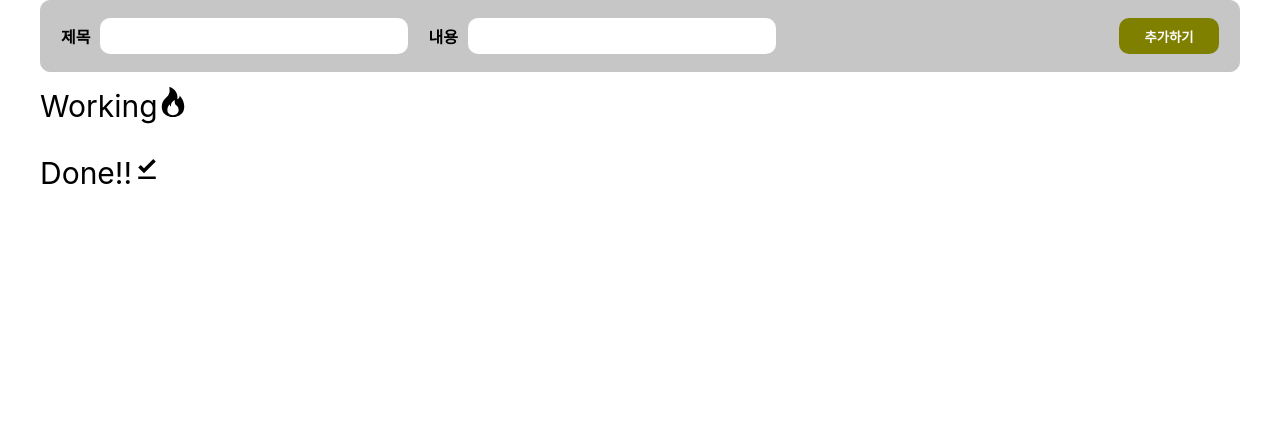
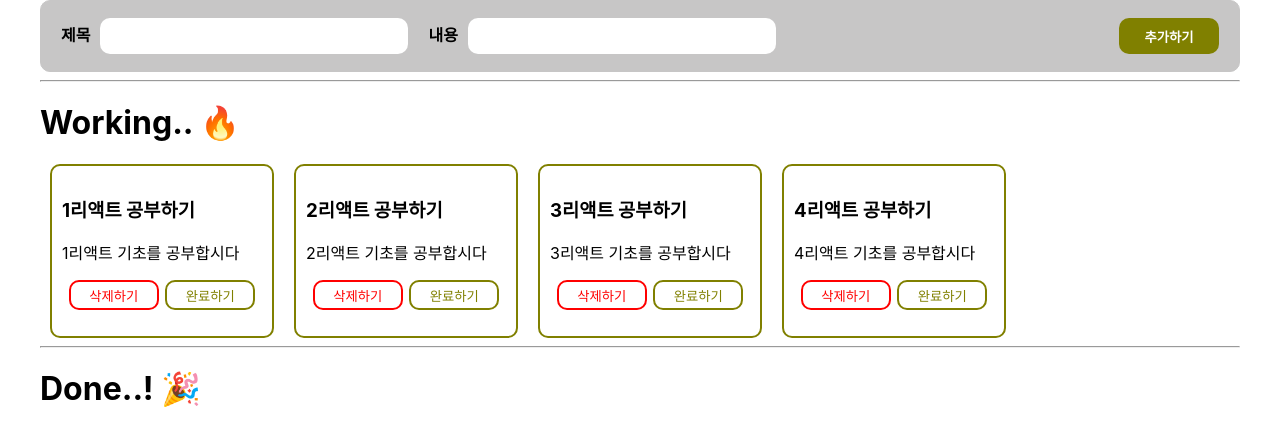
Before and after one commit to 1roo/hanghae_todo, a React (Create React App) app: page / in a window 1280 px wide. Shown: the top 446 px of the page. Built offline with nearby package versions, Linux system fonts and the light colour scheme.

Commit message:
240227 vl1 다시작성

```diff
--- a/src/App.css
+++ b/src/App.css
@@ -1,4 +1,4 @@
-.container {
+body {
   max-width: 1200px;
   min-width: 800px;
   margin: 0 auto;
@@ -15,7 +15,7 @@
   align-items: center;
   font-weight: 600;
 }
-.add-btn {
+.regist-btn {
   height: 36px;
   width: 100px;
   border-radius: 10px;
@@ -24,17 +24,12 @@
   color: white;
   font-weight: 600;
 }
-.add-btn:hover {
+.regist-btn:hover {
   cursor: pointer;
   background-color: olivedrab;
 }
 
-.input-group {
-  display: flex;
-  align-items: center;
-}
-
-.input-group > input {
+.inputs > input {
   height: 30px;
   width: 300px;
   border-radius: 10px;
@@ -42,17 +37,17 @@
   border-color: transparent;
 }
 
-.section-title {
-  display: block;
-  margin: 15px 0;
-  font-size: 30px;
-}
-
-.not-done, .done {
+.todo-list {
   display: flex;
 }
 
-.component-style {
+.not-done-btn, .done-btn {
+  display: flex;
+  justify-content: center;
+  align-items: center;
+}
+
+.todo-container {
   width: 200px;
   height: 150px;
   margin: 0 10px;
@@ -61,7 +56,7 @@
   padding: 10px;
 }
 
-.title {
+/* .title {
   height: 30px;
   font-size: 25px;
   font-weight: bold;
@@ -72,7 +67,7 @@
   margin-top: 5px;;
   font-size: 18px;
   padding: 5px;
-}
+} */
 
 .btns {
   display: flex;
--- a/src/App.js
+++ /dev/null
@@ -1,104 +0,0 @@
-import React, { useState } from "react";
-import './App.css';
-import { MdFileDownloadDone } from "react-icons/md";
-import { BsFire } from "react-icons/bs";
-import Done from './components/Done';
-import NotDone from './components/NotDone';
-
-
-const App = () => {
-
-  const [todos, setTodos] = useState([
-    // { id: 1, title: '', body: '', isDone: false },
-    // { id: 2, title: '1', body: '22', isDone: false },
-    // { id: 3, title: '2', body: '33', isDone: true },
-    // { id: 4, title: '3', body: '44', isDone: false },
-  ]);
-
-  const [title, setTitle] = useState('');
-  const [body, setBody] = useState('');
-  const [isDone, setIsDone] = useState(false);
-
-  const addButtonHandler = () => {
-    const newTodo = {
-      id: todos.length + 1,
-      title,
-      body,
-      isDone,
-    }
-    setTodos([...todos, newTodo])
-    setTitle("");
-    setBody("");
-  };
-
-  const deleteButtonHandler = (id) => {
-    const newTodos = todos.filter(function (todo) {
-      return todo.id !== id;
-    });
-    setTodos(newTodos);
-  }
-
-  const changeStatus = (id) => {
-    const newTodos = todos.map((todo) => {
-      if (todo.id === id) {
-        return { ...todo, isDone: !todo.isDone };
-      }
-      return todo;
-    });
-    setTodos(newTodos);
-  }
-
-  const notDoneTodos = todos.filter(function (todo) {
-    return todo.isDone === false;
-  });
-
-  const doneTodos = todos.filter(function (todo) {
-    return todo.isDone === true;
-  });
-
-
-
-
-  return (
-    <div className="container">
-      <div className="input-bar">
-        <div className="input-group">
-          <label>제목</label>
-          <input value={title} onChange={(event) => {
-            setTitle(event.target.value)
-          }} />
-          <label>내용</label>
-          <input value={body} onChange={(event) => {
-            setBody(event.target.value)
-          }} />
-        </div>
-        <button className="add-btn" onClick={addButtonHandler}>추가하기</button>
-      </div>
-      <span className="section-title">Working<BsFire /></span>
-      <div className="not-done">
-        {notDoneTodos.map(function (item) {
-          return <NotDone key={item.id} item={item} deleteButtonHandler={deleteButtonHandler} changeStatus={changeStatus} />
-        })}
-      </div>
-
-      <span className="section-title">Done!!<MdFileDownloadDone /></span>
-      <div className="done">
-        {doneTodos.map(function (item) {
-          return <Done key={item.id} item={item} deleteButtonHandler={deleteButtonHandler} changeStatus={changeStatus} />
-        })}
-      </div>
-
-    </div>
-  )
-
-
-}
-
-
-
-
-
-
-
-
-export default App;
--- /dev/null
+++ b/src/App.jsx
@@ -0,0 +1,24 @@
+import React, { useState } from "react";
+import './App.css';
+import TodoList from "./pages/TodoList";
+
+
+const App = () => {
+
+  return (
+    <>
+      <TodoList />
+    </>
+  )
+
+
+}
+
+
+
+
+
+
+
+
+export default App;
--- a/src/components/Done.js
+++ /dev/null
@@ -1,14 +0,0 @@
-const Done = ({ item, deleteButtonHandler, changeStatus }) => {
-    return (
-        <div key={item.id} className="component-style">
-            <div className="title">{item.title}</div>
-            <div className="body">{item.body}</div>
-            <div className="btns">
-                <button onClick={() => deleteButtonHandler(item.id)}>삭제하기</button>
-                <button onClick={() => changeStatus(item.id)}>취소</button>
-            </div>
-        </div>
-    )
-};
-
-export default Done;
--- a/src/components/NotDone.js
+++ /dev/null
@@ -1,14 +0,0 @@
-const NotDone = ({ item, deleteButtonHandler, changeStatus }) => {
-    return (
-        <div key={item.id} className="component-style">
-            <div className="title">{item.title}</div>
-            <div className="body">{item.body}</div>
-            <div className="btns">
-                <button onClick={() => deleteButtonHandler(item.id)}>삭제하기</button>
-                <button onClick={() => changeStatus(item.id)}>완료</button>
-            </div>
-        </div>
-    )
-};
-
-export default NotDone;
--- /dev/null
+++ b/src/components/TodoRegist.jsx
@@ -0,0 +1,40 @@
+import React, { useState } from "react";
+
+
+const TodoRegist = ({ registTodoHandler }) => {
+    const [title, setTitle] = useState("");
+    const [body, setBody] = useState("");
+
+
+    const registTodo = () => {
+        registTodoHandler({ title, body });
+        setTitle('');
+        setBody('');
+    }
+
+
+    return (
+        <div>
+            <div className="input-bar">
+                <div className="inputs">
+                    제목
+                    <input type="text"
+                        value={title}
+                        onChange={(event) => setTitle(event.target.value)} />
+                        내용
+                    <input type="text"
+                        value={body}
+                        onChange={(event) => setBody(event.target.value)} />
+                </div>
+                <button className="regist-btn" onClick={registTodo}>추가하기</button>
+            </div>
+        </div>
+    )
+
+}
+
+
+
+
+
+export default TodoRegist;
--- /dev/null
+++ b/src/components/TodoStatus.jsx
@@ -0,0 +1,71 @@
+import React from "react";
+
+const TodoStatus = ({ todos, deleteTodoHandler, isTodoDoneHandler }) => {
+    console.log('todos: ', todos);
+
+    if (!Array.isArray(todos)) {
+        return null; // todos가 배열이 아닐 때는 아무것도 렌더링하지 않음
+    }
+
+
+    return (
+        <div>
+            <hr/>
+            <h1>Working.. 🔥</h1>
+            <div className="todo-list">
+                {todos.map((todo) => {
+                    if (!todo.isDone) {
+                        return (
+                            <div className="todo-container" key={todo.id}>
+                                <div>
+                                    <h3>{todo.title}</h3>
+                                    <p>{todo.body}</p>
+                                </div>
+                                <div className="btns">
+                                    <button
+                                        className="delete-btn"
+                                        onClick={() => deleteTodoHandler(todo.id)}>삭제하기</button>
+                                    <button
+                                        className="done-btn"
+                                        onClick={() => isTodoDoneHandler(todo.id)}>
+                                        완료하기
+                                        </button>
+                                </div>
+                            </div>
+                        )
+                    }
+                })}
+            </div>
+            <hr/>
+            <h1>Done..! 🎉</h1>
+            <div>
+                {todos.map((todo) => {
+                    if (todo.isDone) {
+                        return (
+                            <div className="todo-container" key={todo.id}>
+                                <div>
+                                    <h3>{todo.title}</h3>
+                                    <p>{todo.body}</p>
+                                </div>
+                                <div className="btns">
+                                    <button
+                                        className="delete-btn"
+                                        onClick={() => deleteTodoHandler(todo.id)}>삭제하기</button>
+                                    <button
+                                        className="not-done-btn"
+                                        onClick={() => isTodoDoneHandler(todo.id)}>
+                                        취소하기
+                                        </button>
+                                </div>
+                            </div>
+                        )
+                    }
+                })}
+            </div>
+        </div>
+    )
+
+}
+
+
+export default TodoStatus;
--- /dev/null
+++ b/src/pages/TodoList.jsx
@@ -0,0 +1,61 @@
+import React, { useState } from "react";
+import TodoRegist from '../components/TodoRegist'
+import TodoStatus from "../components/TodoStatus";
+
+
+const TodoList = () => {
+    const [todos, setTodos] = useState([
+        { id: 1, title: '1리액트 공부하기', body: '1리액트 기초를 공부합시다', isDone: false },
+        { id: 2, title: '2리액트 공부하기', body: '2리액트 기초를 공부합시다', isDone: false },
+        { id: 3, title: '3리액트 공부하기', body: '3리액트 기초를 공부합시다', isDone: false },
+        { id: 4, title: '4리액트 공부하기', body: '4리액트 기초를 공부합시다', isDone: false },
+    ])
+
+
+
+
+    //todo 등록
+    const registTodoHandler = ({ title, body }) => {
+
+        const newTodo = {
+            id: todos.length + 1,
+            title,
+            body,
+            isDone: false,
+        }
+        setTodos([...todos, newTodo])
+    }
+
+
+    //todo 삭제
+    const deleteTodoHandler = (id) => {
+        const deleteTodo = todos.filter((todo) => todo.id !== id)
+        setTodos(deleteTodo);
+    }
+
+    //todo 완료
+    const isTodoDoneHandler = (id) => {
+        const updateTodos = todos.map((todo) => {
+            if (todo.id === id) {
+                return {
+                    ...todo,
+                    isDone: !todo.isDone,
+                }
+            }
+            return todo;
+        })
+        setTodos(updateTodos);
+    }
+
+    return (
+        <>
+            <TodoRegist registTodoHandler={registTodoHandler} />
+            <TodoStatus todos={todos} deleteTodoHandler={deleteTodoHandler} isTodoDoneHandler={isTodoDoneHandler} />
+        </>
+    )
+
+
+
+}
+
+export default TodoList;
```
